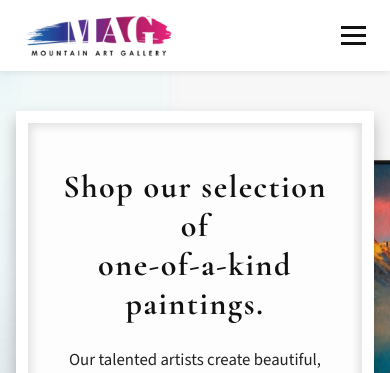
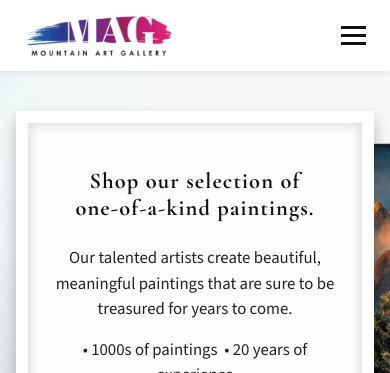
Before and after one commit to shrawan-shakya/mountainartgallery, a React (Create React App) app: page / in a window 390 px wide. Shown: the top 373 px of the page. Built offline with nearby package versions, Linux system fonts and the light colour scheme; no server answers; the database is empty.

Commit message:
Initial commit

```diff
--- a/src/styles/Home.css
+++ b/src/styles/Home.css
@@ -106,7 +106,7 @@
   }
 
   .home-header h1 {
-    font-size: 2rem;
+    font-size: 1.4rem;
     text-align: center;
   }
 
```
